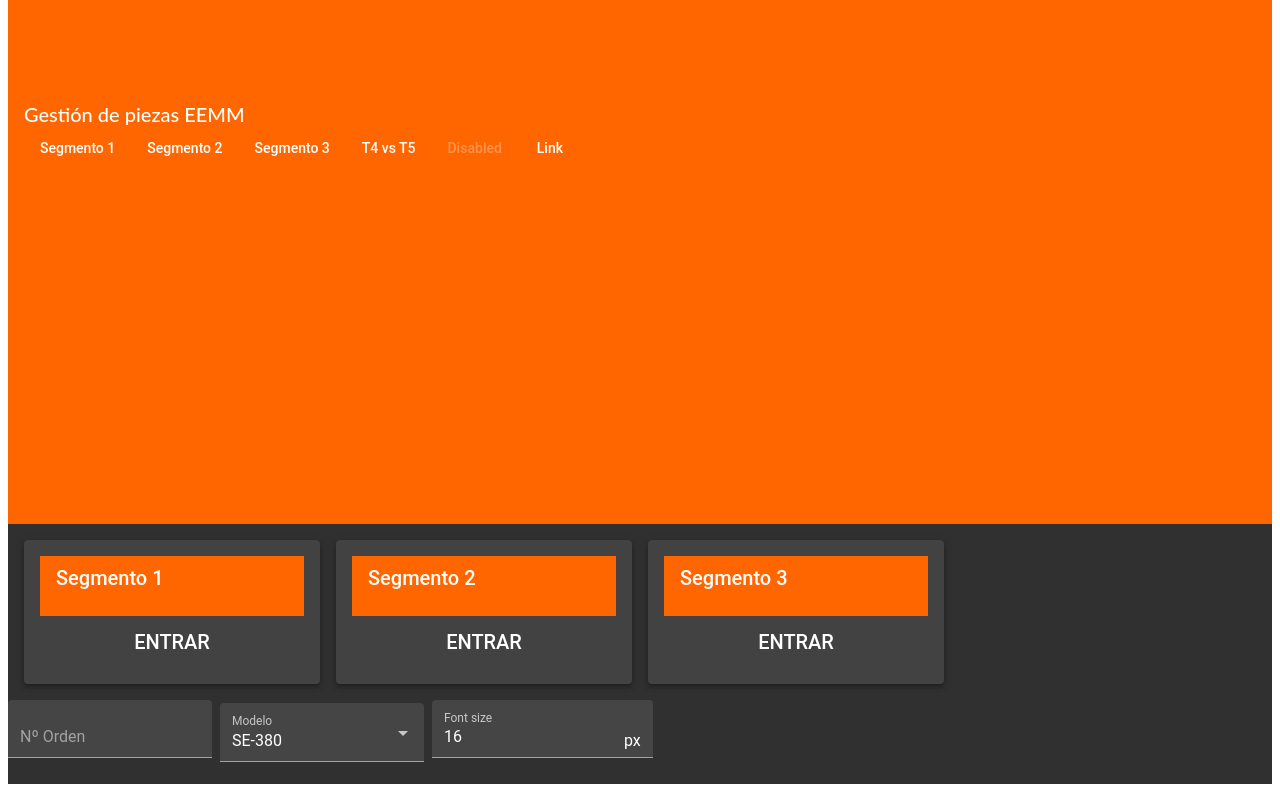
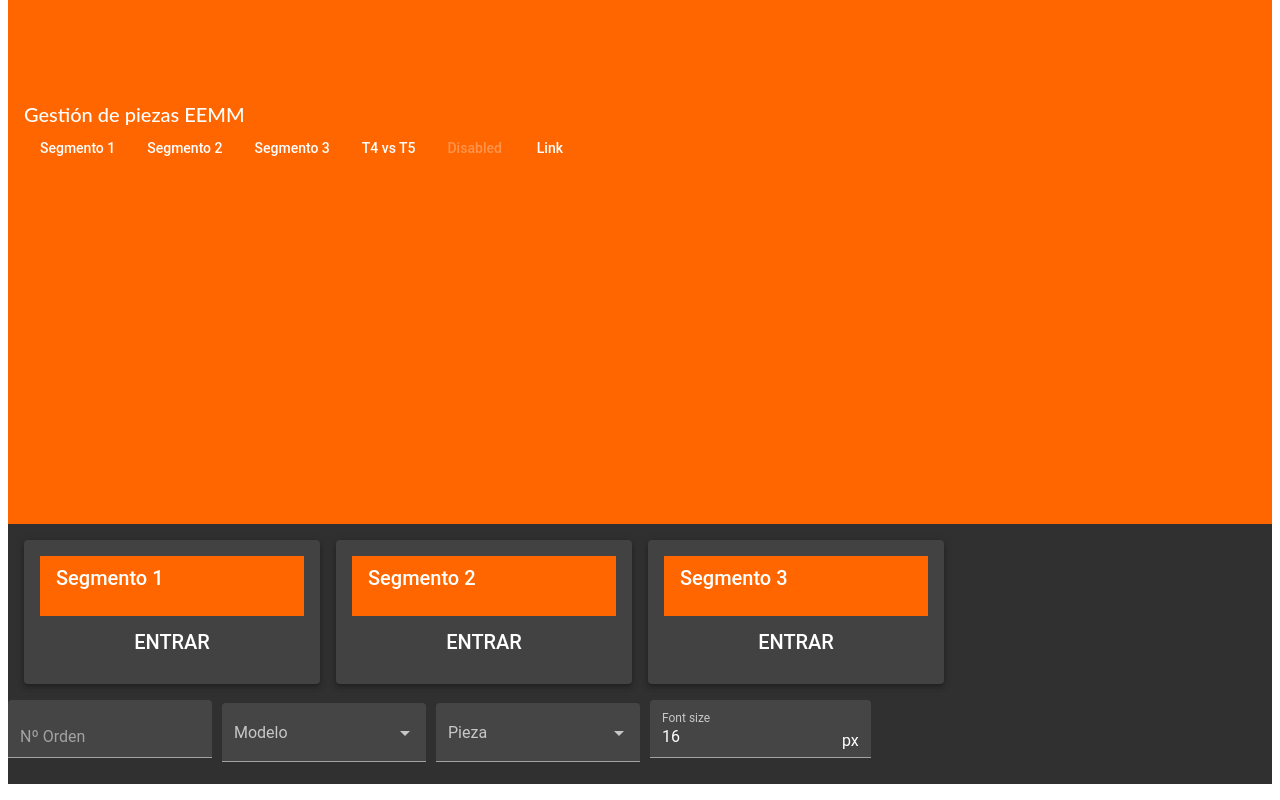
Before and after one commit to MissNonsenses/angular-EEMM, an Angular app: page / in a window 1280 px wide. Shown: the part 268-1068 px from the top of the page. Built offline with nearby package versions, Linux system fonts and the light colour scheme.

Commit message:
4 files modified

```diff
--- a/src/app/app.component.css
+++ b/src/app/app.component.css
@@ -3,7 +3,7 @@ p {
 }
 
 .example-container .mat-form-field + .mat-form-field {
-  margin-left: 8px;
+  margin-left: 10px;
 }
 
 mat-card-header{
--- a/src/app/app.component.html
+++ b/src/app/app.component.html
@@ -36,15 +36,24 @@
       <input matInput placeholder="Nº Orden" required>
   </mat-form-field>
 
-  <mat-form-field appearance="fill" [color]="colorControl.value">
+
+  <mat-form-field appearance="fill">
     <mat-label>Modelo</mat-label>
-    <mat-select [formControl]="colorControl">
-      <mat-option value="primary">SE-380</mat-option>
-      <mat-option value="accent">SE-382</mat-option>
-      <mat-option value="warn">SE-316</mat-option>
+    <mat-select>
+      <mat-option >-- None --</mat-option>
+      <mat-option value="option">SE-380</mat-option>
+      <mat-option value="option">SE-382</mat-option>
+      <mat-option value="option">SE-316</mat-option>
     </mat-select>
   </mat-form-field>
 
+  <mat-form-field appearance="fill">
+    <mat-label>Pieza</mat-label>
+    <mat-select>
+        <mat-option>-- None --</mat-option>
+        <mat-option value="option">P.A.I.</mat-option>
+    </mat-select>
+  </mat-form-field>
 
 
    <mat-form-field appearance="fill" [color]="colorControl.value">
@@ -55,6 +64,9 @@
   </mat-form-field>
 
 </form>
+
+ <!--
+        [floatLabel]="floatLabelControl.value"-->
 
 
 <!-- <div class="example-container">
--- a/src/app/app.component.ts
+++ b/src/app/app.component.ts
@@ -9,13 +9,16 @@ import {FormBuilder, FormControl, FormGroup, Validators} from '@angular/forms';
 export class AppComponent  {
    name = 'EEMM ';
  options: FormGroup;
+  hideRequiredControl = new FormControl(false);
+  //floatLabelControl = new FormControl('auto');
   colorControl = new FormControl('primary');
   fontSizeControl = new FormControl(16, Validators.min(10));
 
   constructor(fb: FormBuilder) {
     this.options = fb.group({
       color: this.colorControl,
-
+      hideRequired: this.hideRequiredControl,
+      //floatLabel: this.floatLabelControl,
       fontSize: this.fontSizeControl,
     });
   }
```
Also changed, not shown: src/app/app.module.ts (+16 -3 lines).
